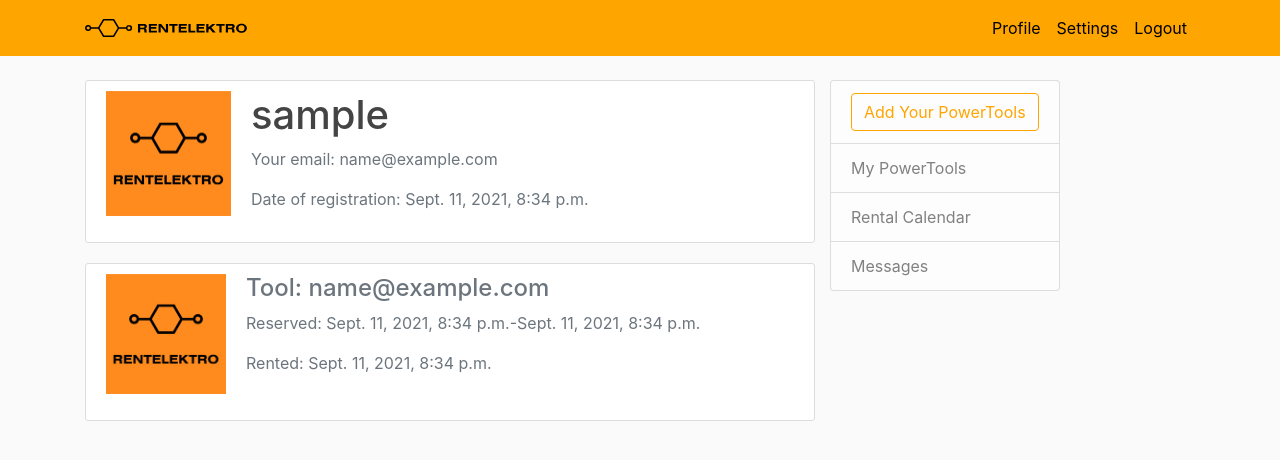
After one commit to VizekSnake/Rent_Elektro, a Django app: page /profile/ in a window 1280 px wide. The commit adds this page. Shown: the top 460 px of the page. Run offline with Django 3.2, Linux system fonts and the light colour scheme; the visitor is signed in with stand-in values (Sample User, id 1); some libraries are stand-ins or nearby versions.

Commit message:
add user profile page, add tool add form, add profile info update page, change home page

```diff
--- a/rentproject/rentapp/models.py
+++ b/rentproject/rentapp/models.py
@@ -89,7 +89,7 @@ class PowerTool(models.Model):
         (IDEALSHAPE, 'Ideal shape'),
         (GOOD, 'Good condition'),
         (USED, 'Used'),
-        (HEAVILYUSED, 'heavily used')
+        (HEAVILYUSED, 'Heavily used')
     ]
     brand = models.ForeignKey(Brand, to_field='name', on_delete=models.CASCADE)
     description = models.CharField(max_length=300, blank=True)
@@ -100,6 +100,8 @@ class PowerTool(models.Model):
                                  choices=CONDITION, )
     price = models.SmallIntegerField(null=False)
     deposit = models.SmallIntegerField(null=False)
+    owner = models.ForeignKey(Profile, on_delete=models.CASCADE)
+    tool_img = models.ImageField(default='default.jpg', upload_to='tool_pic')
 
     def __str__(self):
         return f'{self.brand} {self.type} with power of {self.power} W'
--- a/rentproject/rentapp/static/main.css
+++ b/rentproject/rentapp/static/main.css
@@ -79,6 +79,66 @@ a.article-title:hover {
     margin-bottom: 16px;
 }
 
+.tool-img {
+    height: 120px;
+    width: 120px;
+    margin-right: 20px;
+    margin-bottom: 16px;
+}
+
 .account-heading {
     font-size: 2.5rem;
 }
+
+.btn-space {
+    margin-right: 5px;
+}
+
+.mt-0 {
+    margin-top: 0 !important;
+}
+
+.ml-1 {
+    margin-left: ($ spacer *.25) !important;
+}
+
+.px-2 {
+    padding-left: ($ spacer *.5) !important;
+    padding-right: ($ spacer *.5) !important;
+}
+
+.p-3 {
+    padding: $ spacer !important;
+}
+
+.btn-outline-info {
+    color: orange;
+    background-color: transparent;
+    background-image: none;
+    border-color: orange
+}
+
+.btn-outline-info:hover {
+    color: black;
+    background-color: orange;
+    border-color: orange;
+}
+
+.btn-outline-info.focus, .btn-outline-info:focus {
+    box-shadow: 0 0 0 .2rem rgba(23, 162, 184, .5)
+}
+
+.btn-outline-info.disabled, .btn-outline-info:disabled {
+    color: #17a2b8;
+    background-color: transparent
+}
+
+.btn-outline-info:not(:disabled):not(.disabled).active, .btn-outline-info:not(:disabled):not(.disabled):active, .show > .btn-outline-info.dropdown-toggle {
+    color: #fff;
+    background-color: #17a2b8;
+    border-color: #17a2b8
+}
+
+.btn-outline-info:not(:disabled):not(.disabled).active:focus, .btn-outline-info:not(:disabled):not(.disabled):active:focus, .show > .btn-outline-info.dropdown-toggle:focus {
+    box-shadow: 0 0 0 .2rem rgba(23, 162, 184, .5)
+}
--- a/rentproject/rentapp/templates/activation_invalid.html
+++ b/rentproject/rentapp/templates/activation_invalid.html
@@ -1,5 +1,4 @@
 {% extends 'base.html' %}
-
 {% block content %}
   <p>Activation Invalid</p>
 {% endblock %}
--- a/rentproject/rentapp/templates/base.html
+++ b/rentproject/rentapp/templates/base.html
@@ -8,7 +8,8 @@
     <meta name="viewport" content="width=device-width, initial-scale=1, shrink-to-fit=no">
 
     <!-- Bootstrap CSS -->
-    <link rel="stylesheet" href="https://maxcdn.bootstrapcdn.com/bootstrap/4.0.0/css/bootstrap.min.css" integrity="sha384-Gn5384xqQ1aoWXA+058RXPxPg6fy4IWvTNh0E263XmFcJlSAwiGgFAW/dAiS6JXm" crossorigin="anonymous">
+    <link rel="stylesheet" href="https://maxcdn.bootstrapcdn.com/bootstrap/4.0.0/css/bootstrap.min.css"
+          integrity="sha384-Gn5384xqQ1aoWXA+058RXPxPg6fy4IWvTNh0E263XmFcJlSAwiGgFAW/dAiS6JXm" crossorigin="anonymous">
 
     <link rel="stylesheet" type="text/css" href="{% static 'main.css' %}">
 
@@ -17,8 +18,10 @@
 <header class="site-header">
     <nav class="navbar navbar-expand-md navbar-dark bg-steel fixed-top">
         <div class="container">
-            <a href="{% url 'home' %}"><img src="{% static "favicon/Rentelektrologo.svg" %}" width="50%" height="auto" class="navbar-brand mr-4" /></a>
-          <button class="navbar-toggler" type="button" data-toggle="collapse" data-target="#navbarToggle" aria-controls="navbarToggle" aria-expanded="false" aria-label="Toggle navigation">
+            <a href="{% url 'home' %}"><img src="{% static "favicon/Rentelektrologo.svg" %}" width="50%" height="auto"
+                                            class="navbar-brand mr-4"/></a>
+            <button class="navbar-toggler" type="button" data-toggle="collapse" data-target="#navbarToggle"
+                    aria-controls="navbarToggle" aria-expanded="false" aria-label="Toggle navigation">
                 <span class="navbar-toggler-icon"></span>
             </button>
             <div class="collapse navbar-collapse" id="navbarToggle">
@@ -28,7 +31,8 @@
                 <!-- Navbar Right Side -->
                 <div class="navbar-nav">
                     {% if user.is_authenticated %}
-{#                <a class="nav-item nav-link" href="{% url 'profile' %}">Profile</a>#}
+                        <a class="nav-item nav-link" href="{% url 'profile' %}">Profile</a>
+                        <a class="nav-item nav-link" href="{% url 'profile_update' %}">Settings</a>
                         <a class="nav-item nav-link" href="{% url 'logout' %}">Logout</a>
                     {% else %}
                         <a class="nav-item nav-link" href="{% url 'login' %}">Login</a>
@@ -52,14 +56,11 @@
             {% block content %}{% endblock %}
         </div>
         {% if user.is_authenticated %}
-        <div class="col-md-4">
-          <div class="content-section">
-            <h3>Fast menu</h3>
                 <ul class="list-group">
+                    <li class="list-group-item list-group-item-light"><a href = '/profile/add_tool'><button class="btn btn-outline-info" type="submit">Add Your PowerTools</button></a></li>
                     <li class="list-group-item list-group-item-light">My PowerTools</li>
                     <li class="list-group-item list-group-item-light">Rental Calendar</li>
                     <li class="list-group-item list-group-item-light">Messages</li>
-                <li class="list-group-item list-group-item-light">Settings</li>
                 </ul>
                 </p>
             </div>
@@ -70,8 +71,14 @@
 
 <!-- Optional JavaScript -->
 <!-- jQuery first, then Popper.js, then Bootstrap JS -->
-    <script src="https://code.jquery.com/jquery-3.2.1.slim.min.js" integrity="sha384-KJ3o2DKtIkvYIK3UENzmM7KCkRr/rE9/Qpg6aAZGJwFDMVNA/GpGFF93hXpG5KkN" crossorigin="anonymous"></script>
-    <script src="https://cdnjs.cloudflare.com/ajax/libs/popper.js/1.12.9/umd/popper.min.js" integrity="sha384-ApNbgh9B+Y1QKtv3Rn7W3mgPxhU9K/ScQsAP7hUibX39j7fakFPskvXusvfa0b4Q" crossorigin="anonymous"></script>
-    <script src="https://maxcdn.bootstrapcdn.com/bootstrap/4.0.0/js/bootstrap.min.js" integrity="sha384-JZR6Spejh4U02d8jOt6vLEHfe/JQGiRRSQQxSfFWpi1MquVdAyjUar5+76PVCmYl" crossorigin="anonymous"></script>
+<script src="https://code.jquery.com/jquery-3.2.1.slim.min.js"
+        integrity="sha384-KJ3o2DKtIkvYIK3UENzmM7KCkRr/rE9/Qpg6aAZGJwFDMVNA/GpGFF93hXpG5KkN"
+        crossorigin="anonymous"></script>
+<script src="https://cdnjs.cloudflare.com/ajax/libs/popper.js/1.12.9/umd/popper.min.js"
+        integrity="sha384-ApNbgh9B+Y1QKtv3Rn7W3mgPxhU9K/ScQsAP7hUibX39j7fakFPskvXusvfa0b4Q"
+        crossorigin="anonymous"></script>
+<script src="https://maxcdn.bootstrapcdn.com/bootstrap/4.0.0/js/bootstrap.min.js"
+        integrity="sha384-JZR6Spejh4U02d8jOt6vLEHfe/JQGiRRSQQxSfFWpi1MquVdAyjUar5+76PVCmYl"
+        crossorigin="anonymous"></script>
 </body>
 </html>
--- a/rentproject/rentapp/templates/change_password.html
+++ b/rentproject/rentapp/templates/change_password.html
@@ -8,7 +8,7 @@
     <form method="post">
         {% csrf_token %}
         {{ form.as_p }}
-        <a href="{% url 'home' %}">Back</a>
-        <button type="submit">Submit</button>
+        <a href="{% url 'profile' %}"><button class="btn btn-outline-info" type="submit">Back</button></a>
+        <button class="btn btn-outline-danger" type="submit">Change</button>
     </form>
 {% endblock content %}
--- a/rentproject/rentapp/templates/login.html
+++ b/rentproject/rentapp/templates/login.html
@@ -9,9 +9,7 @@
                 {{ form | crispy }}
             </fieldset>
             <div class="form-group">
-{#                <button class="btn btn-outline-info" href=" ">Login with google</button>#}
                 <button class="btn btn-outline-info" type="submit">Login</button>
-                <a href="accounts/google/login/?process=login" class="btn btn-primary google-plus"> Login with Google <i class="fa fa-google-plus"></i> </a>
             </div>
         </form>
         <div class="border-top pt-3">
--- /dev/null
+++ b/rentproject/rentapp/templates/profile.html
@@ -0,0 +1,25 @@
+{% extends "base.html" %}
+{% load crispy_forms_tags %}
+{% block content %}
+    <div class="content-section">
+        <div class="media">
+            <img class="account-img" src="{{ user.profile.image.url }}">
+            <div class="media-body">
+                <h3 class="account-heading">{{ user.username }}</h3>
+                <p class="text-secondary">Your email: {{ user.email }}</p>
+                <p class="text-secondary">Date of registration: {{ user.date_joined }}</p>
+            </div>
+        </div>
+        <!-- FORM HERE -->
+    </div>
+    <div class="content-section">
+            <div class="media">
+                <img class="tool-img" src="{{ user.profile.image.url }}">
+                <div class="media-body">
+                    <h4 class="text-secondary">Tool: {{ user.email }}</h4>
+                    <p class="text-secondary">Reserved: {{ user.date_joined }}-{{ user.date_joined }}</p>
+                    <p class="text-secondary">Rented: {{ user.date_joined }}</p>
+                </div>
+            </div>
+        </div>
+{% endblock content %}
--- a/rentproject/rentapp/views.py
+++ b/rentproject/rentapp/views.py
@@ -7,40 +7,49 @@ from django.db import IntegrityError
 from django.utils.http import urlsafe_base64_decode
 from django.utils.encoding import force_bytes
 from django.utils.http import urlsafe_base64_encode
-from .tokens import account_activation_token
+# from .tokens import account_activation_token
 from django.template.loader import render_to_string
-from .forms import SignUpForm
-from .tokens import account_activation_token
+from .forms import SignUpForm, UserUpdateForm, ProfileUpdateForm, ToolUserAddForm
 from django.views import View
 from django.contrib import messages
+from rentapp.models import PowerTool
 
 
 def home_view(request):
-    return render(request, 'home.html')
+    tools = PowerTool.objects.all()
+    return render(request, 'home.html', context={'tools': tools})
+
+
+def profile(request):
+    return render(request, 'profile.html')
 
 
 def activation_sent_view(request):
     return render(request, 'activation_sent.html')
 
 
-def activate(request, uidb64, token):
-    try:
-        uid = force_text(urlsafe_base64_decode(uidb64))
-        user = User.objects.get(pk=uid)
-    except (TypeError, ValueError, OverflowError, User.DoesNotExist):
-        user = None
-    # checking if the user exists, if the token is valid.
-    if user is not None and account_activation_token.check_token(user, token):
-        # if valid set active true
-        user.is_active = True
-        # set signup_confirmation true
-        user.profile.signup_confirmation = True
-        user.save()
-        login(request, user)
-        message = 'Thanks for confirming your email address!'
-        return redirect('login', context={'message': message})
-    else:
-        return render(request, 'activation_invalid.html')
+def activation_sent_invalid(request):
+    return render(request, 'activation_invalid.html')
+
+
+# def activate(request, uidb64, token):
+#     try:
+#         uid = force_text(urlsafe_base64_decode(uidb64))
+#         user = User.objects.get(pk=uid)
+#     except (TypeError, ValueError, OverflowError, User.DoesNotExist):
+#         user = None
+#     # checking if the user exists, if the token is valid.
+#     if user is not None and account_activation_token.check_token(user, token):
+#         # if valid set active true
+#         user.is_active = True
+#         # set signup_confirmation true
+#         user.profile.signup_confirmation = True
+#         user.save()
+#         login(request, user)
+#         message = 'Thanks for confirming your email address!'
+#         return redirect('login', context={'message': message})
+#     else:
+#         return render(request, 'activation_invalid.html')
 
 
 class SignupView(View):
@@ -56,17 +65,53 @@ class SignupView(View):
             user.profile.first_name = form.cleaned_data.get('first_name')
             user.profile.last_name = form.cleaned_data.get('last_name')
             user.profile.email = form.cleaned_data.get('email')
-            user.is_active = False
+            user.is_active = True
             user.save()
-            current_site = get_current_site(request)
-            subject = 'Please Activate Your Account'
-            message = render_to_string('activation_request.html', {
-                'user': user,
-                'domain': current_site.domain,
-                'uid': urlsafe_base64_encode(force_bytes(user.pk)),
-                'token': account_activation_token.make_token(user),
-            })
-            user.email_user(subject, message)
-            return redirect('activation_sent')
+            # current_site = get_current_site(request)
+            # subject = 'Please Activate Your Account'
+            # message = render_to_string('activation_request.html', {
+            #     'user': user,
+            #     'domain': current_site.domain,
+            #     'uid': urlsafe_base64_encode(force_bytes(user.pk)),
+            #     'token': account_activation_token.make_token(user),
+            # })
+            # user.email_user(subject, message)
+            messages.success(request, f"Email with activation link has been sent to {user.username}")
+            return redirect('login')
         else:
             messages.error(request, 'Username already exists')
+            return redirect('signup')
+
+
+class ProfileUpdateView(View):
+    def get(self, request):
+        u_form = UserUpdateForm(instance=request.user)
+        p_form = ProfileUpdateForm(instance=request.user.profile)
+        return render(request, 'profile_update_view.html', context={'u_form': u_form,
+                                                                    'p_form': p_form})
+
+    def post(self, request):
+        ''' form to update profile info '''
+        u_form = UserUpdateForm(request.POST, instance=request.user)
+        p_form = ProfileUpdateForm(request.POST,
+                                   request.FILES,
+                                   instance=request.user.profile)
+        if u_form.is_valid() and p_form.is_valid():
+            u_form.save()
+            p_form.save()
+            messages.success(request, f'Your account has been updated!')
+            return redirect('profile')
+
+
+class ToolUserAddView(View):
+    def get(self, request):
+        tool_addform = ToolUserAddForm(request.POST)
+        return render(request, 'add_user_tool.html', context={'tool_addform': tool_addform})
+
+    def post(self, request):
+        ''' form to add Powertool to rent '''
+        tool_addform = ToolUserAddForm(request.POST)
+        if tool_addform.is_valid():
+            tool_addform.save()
+            messages.success(request, f'Your tool has been added!')
+            return redirect('profile')
--- a/rentproject/rentproject/urls.py
+++ b/rentproject/rentproject/urls.py
@@ -1,5 +1,7 @@
 from django.contrib import admin
-from rentapp.views import home_view, SignupView, activation_sent_view, activate
+from rentapp.views import home_view, SignupView, profile, ProfileUpdateView, activation_sent_view, \
+    activation_sent_invalid, ToolUserAddView
+# activate
 from django.contrib.auth import views as auth_views
 from django.urls import path, include
 from django.conf import settings
@@ -7,17 +9,16 @@ from django.conf.urls.static import static
 
 urlpatterns = [
     path('admin/', admin.site.urls),
-    path('accounts/', include('allauth.urls')),
+    # path('accounts/', include('allauth.urls')),
     path('', home_view, name="home"),
     path('signup/', SignupView.as_view(), name="signup"),
     path('login/', auth_views.LoginView.as_view(template_name='login.html'), name='login'),
     path('logout/', auth_views.LogoutView.as_view(template_name='logout.html'), name='logout'),
     path('sent/', activation_sent_view, name="activation_sent"),
-    path('activate/<slug:uidb64>/<slug:token>/', activate, name='activate'),
+    path('sent/invalid', activation_sent_invalid, name="activation_invalid"),
     path('reset_password/',
          auth_views.PasswordResetView.as_view(template_name="password_reset.html"),
          name="reset_password"),
-
     path('reset_password_sent/',
          auth_views.PasswordResetDoneView.as_view(template_name="password_reset_sent.html"),
          name="password_reset_done"),
@@ -32,6 +33,10 @@ urlpatterns = [
     path('change-password/',
          auth_views.PasswordChangeView.as_view(template_name='change_password.html', success_url='/'),
          name='change_password'),
+    path('profile/', profile, name='profile'),
+    path('profile/settings', ProfileUpdateView.as_view(),
+         name='profile_update'),
+    path('profile/add_tool', ToolUserAddView.as_view(), name='add_user_tool')
 ]
 
 if settings.DEBUG:
```
Also changed, not shown: rentproject/rentapp/forms.py (+21 -5 lines), rentproject/rentapp/templates/add_user_tool.html (added, +16 -0 lines), rentproject/rentapp/templates/home.html (+16 -0 lines), rentproject/rentapp/templates/profile_update_view.html (added, +19 -0 lines), rentproject/rentapp/templates/signup.html (+2 -23 lines), rentproject/rentapp/tokens.py (+13 -13 lines), rentproject/rentproject/settings.py (+22 -22 lines), rentproject/media/brand_logo/default.jpg (added), rentproject/media/default.jpg (added), rentproject/rentapp/admin.py (line endings or trailing spaces). Lines whose indentation alone changed are shown as unchanged.
